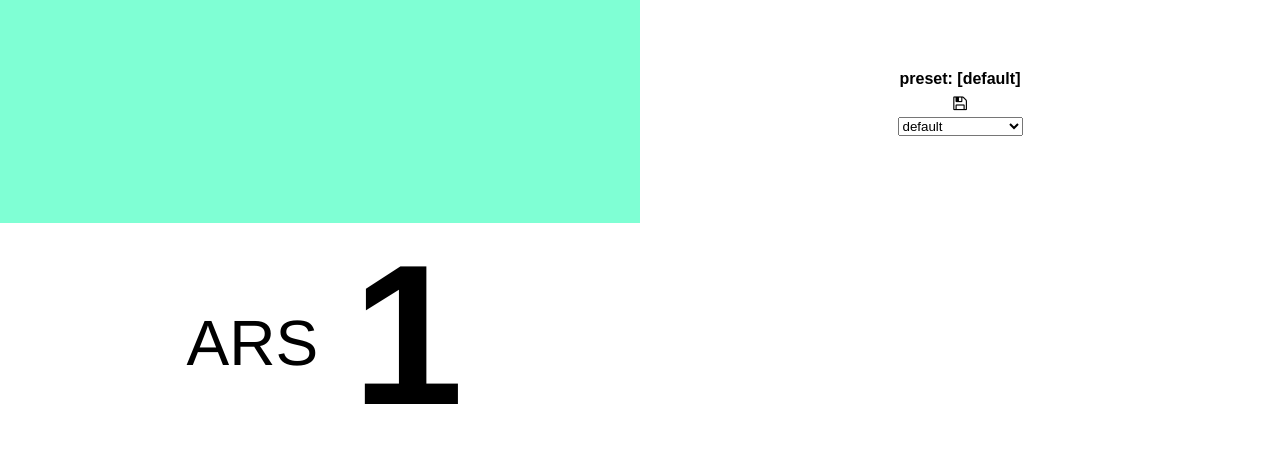
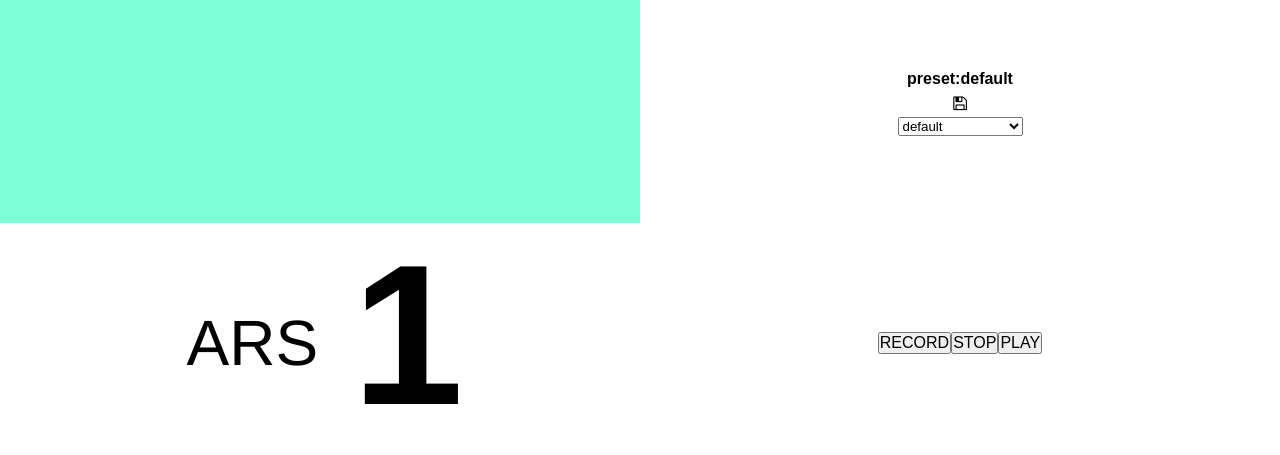
Before and after one commit to foundling/nullwerk, a Vue app: page / in a window 1280 px wide. Shown: the part 497-952 px from the top of the page. Built offline with nearby package versions, Linux system fonts and the light colour scheme; what vue-touch would draw is missing.

Commit message:
wip. working on recording a performance

```diff
--- a/src/components/PresetManager.vue
+++ b/src/components/PresetManager.vue
@@ -2,7 +2,10 @@
 
     <div>
 
-        <h1 class="preset-name">preset: [ <span> {{ presetData.currentPresetName }}</span> ]</h1>
+        <h1 class="preset-name">
+            preset:  <span>{{ presetData.currentPresetName }}</span>
+        </h1>
+
         <!-- SELECT PRESET -->
         <i
         v-on:click="updatePreset"
@@ -16,7 +19,9 @@
 
             <option
             v-for="(preset, key) in presetData.presets"
-            v-bind:value="key">{{ key }}</option>
+            v-bind:value="key">
+                {{ key }}
+            </option>
 
             <option value="new">Save New Preset</option>
 
--- a/src/config/sequencer.js
+++ b/src/config/sequencer.js
@@ -1,6 +1,11 @@
 import palette from './../services/colorPalette';
 
 const config = {
+    presets: {
+
+    },
+    ui: {
+    }
 
     currentMode: 'stop',
     modes: [
--- a/src/config/synth.js
+++ b/src/config/synth.js
@@ -225,29 +225,5 @@ export const synthConfig = {
             { color: palette.yellow, octave: -1 },
             { color: palette.red, octave: -2 },
         ],
-    },
-    sequencer: {
-        currentMode: 'stop',
-        modes: [
-            'stop',
-            'play',
-            'pause',
-            'record'
-        ],
-        menu: [
-            'contribute',
-            'faq',
-            'issues'
-        ],
-        // # of buttons will be dynamic
-        buttons: [ ...Array(16).keys() ].map(key => {
-            return {
-                backgroundColor: palette.cyan,
-                label: {
-                    content: parseInt(key) + 1,
-                    color: palette.white,
-                }
-            };
-        })
     }
 };
--- a/src/instruments/Sequencer.vue
+++ b/src/instruments/Sequencer.vue
@@ -1,7 +1,13 @@
 <template>
     <div class="sequencer">
         <div class="sequencer-controls"></div>
-        <div class="sequencer-buttons"></div>
+        <div class="sequencer-buttons">
+            <LED
+                v-for="step in steps"
+                diameter="15%"
+                v-bind:color="preset.color">
+            </LED>
+        </div>
     </div>
 </template>
 
@@ -12,12 +18,13 @@
         background: whitesmoke;
     }
     .sequencer-controls {
+        width: 100%;
         height: 50%;
         background: rgb(40,40,40);
     }
     .sequencer-buttons {
+        width: 100%;
         height: 50%;
-        width: 100%;
         display: inline-flex;
         align-items: center;
         justify-content: center;
@@ -35,18 +42,24 @@
         Btn,
         LED
 
-    } from './../components';
+    } from '../components';
+
+    import TimeEngine from '../services/TimeEngine';
+    const timeEngine = new TimeEngine();
 
     export default {
         name: 'Sequencer',
         data: function() {
+
             return {
+                steps: [ ...Array(8).keys() ],
+                preset: {
+                    color: 'white'
+                }
             };
+
         },
         props: {
-            sequencer: {
-                type: Object
-            },
         },
         components: {
             Btn,
--- a/src/instruments/Synthesizer.vue
+++ b/src/instruments/Synthesizer.vue
@@ -150,6 +150,28 @@
         <div class="module title-container">
             <h1 class="make">ARS</h1>
             <h1 class="model">1</h1>
+        </div>
+
+        <!-- Signature Sign Container -->
+        <div class="module transport-controls">
+
+            <button
+            v-on:click="toggleRecord"
+            class="record-button">
+                RECORD
+            </button>
+
+            <button
+            v-on:click="stop"
+            class="stop-button">
+                STOP
+            </button>
+
+            <button
+            v-on:click="play"
+            class="play-button">
+                PLAY
+            </button>
         </div>
 
         <!-- Keyboard Container -->
@@ -316,10 +338,16 @@ h1.make {
 .lfo-container {
     background: lightblue;
 }
-.sequencer-container {
-    background: yellow;
-    width: 100%;
+
+.transport-controls {
+    .record-button {
+    }
+    .play-button {
+    }
+    .stop-button {
+    }
 }
+
 .keyboard-container {
     height: 40%;
     width: 100%;
@@ -439,7 +467,16 @@ h1.make {
             newPreset({ name }) {
                 const settings = this.localStorage.data.currentPreset;
                 this.localStorage.savePreset(name, settings);
+            },
+            toggleRecord() {
+                this.soundEngine.recordEnabled = !this.soundEngine.recordEnabled;
+            },
+            stop() {
+                if (this.soundEngine.recordEnabled) {
+                    this.soundEngine.recordEnabled = false;
+                }
             }
+
         },
         watch: {
             'localStorage.data': function() {
--- a/src/services/SoundEngine.js
+++ b/src/services/SoundEngine.js
@@ -21,11 +21,24 @@ export default class SoundEngine {
             this.MIDIAccess.then(this.onMIDIConnect, this.onMIDIFail);
         }
 
-
         /* Instantiate Properties That don't rely on synth config. */
 
         this.masterGain = this.context.createGain();
         this.masterGain.connect(this.context.destination);
+
+        /* recording data */
+        this.recording = [];
+        this.recordEnabled = false;
+
+    }
+
+    recordEventTime() {
+
+        this.recording.push({
+            time: this.context.currentTime,
+            //note:
+            //settings:
+        });
 
     }
 
--- /dev/null
+++ b/src/services/TimeEngine.js
@@ -0,0 +1,5 @@
+export default class TimeEngine {
+    constructor() {
+        //console.log(new AudioContext().currentTime);
+    }
+};
```
Also changed, not shown: src/App.vue (+5 -2 lines), src/services/Scheduler.js (added).
